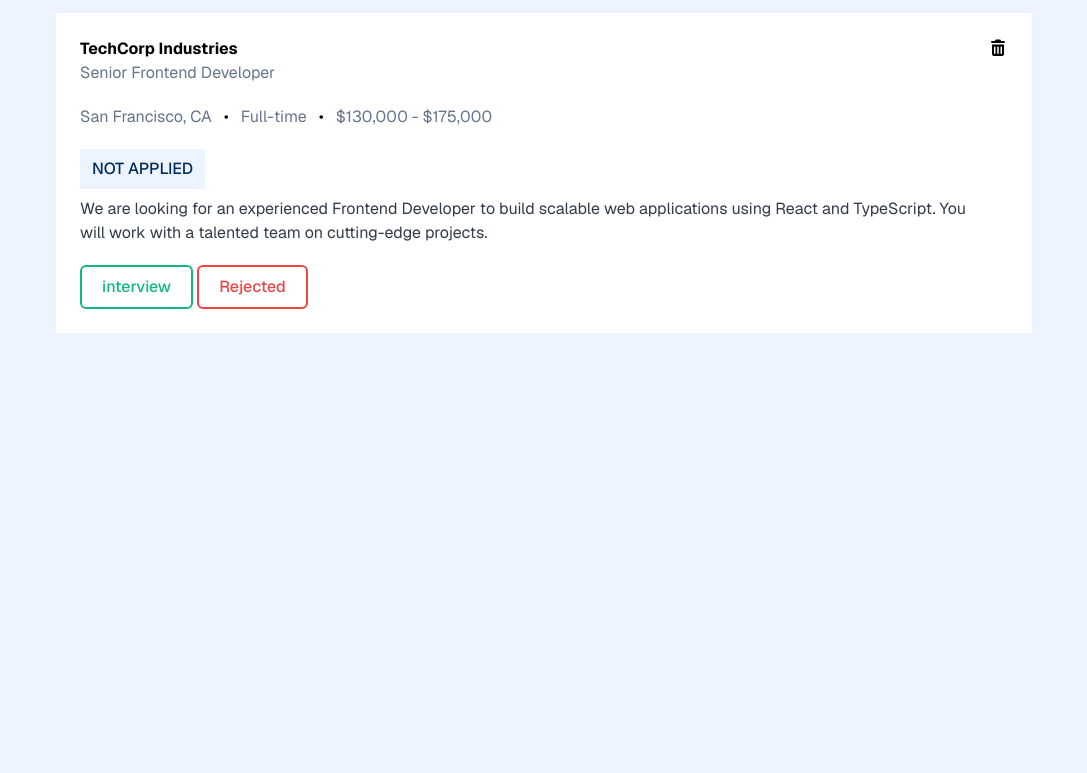
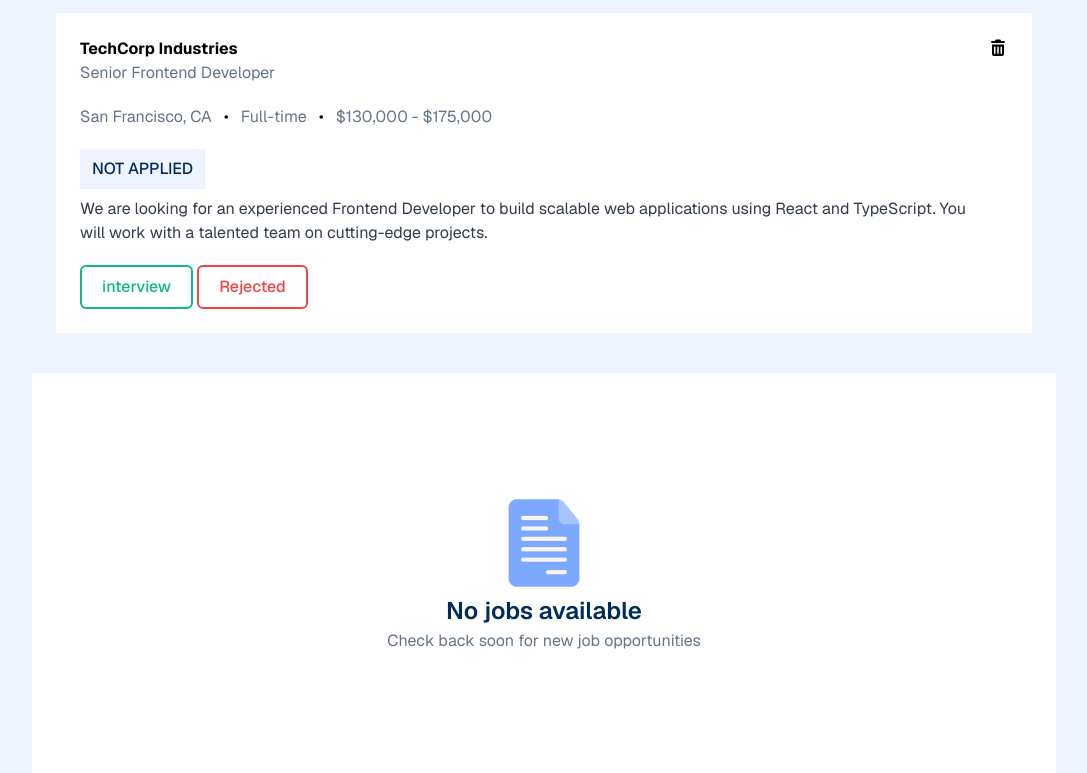
Before and after one commit to ShariareParvez/B13-Assignment-4, a plain HTML site: page home.html in a window 1280 px wide. Shown: the part 2724-3497 px from the top of the page, without its empty margins (96-1183 px from the left). Before the commit the page ends 3097 px from the top, so only its background shows below. Drawn offline with nearby package versions, Linux system fonts and the light colour scheme.

Commit message:
answer the question

```diff
--- a/home.html
+++ b/home.html
@@ -314,7 +314,7 @@
       </div>
     </section>
 
-    <section class="bg-white hidden">
+    <section id="empty-job" class="bg-white hidden">
       <div class="h-[400px] flex flex-col items-center justify-center">
         <div class="mb-20px"> <img src="jobs.png" alt=""></div>
         <div class="text-center ">
--- a/job.js
+++ b/job.js
@@ -23,10 +23,28 @@
   interviewCounts.innerText = interViewList.length;
   rejectedCounts.innerText = rejectedList.length;
   totalJobs.innerText = jobCard.children.length;
+
+  const emptySection = document.getElementById('empty-job');
+  if (jobCard.children.length === 0) {
+    emptySection.classList.remove('hidden');
+  } else {
+    emptySection.classList.add('hidden');
+  }
+
+  if (rejectedList.length === 0 ) {
+    emptySection.classList.remove('hidden');
+  }else{
+    emptySection.classList.add('hidden');
+  }
+  if (interViewList.length === 0) {
+    emptySection.classList.remove('hidden');
+  }else{
+    emptySection.classList.add('hidden');
+  }
 }
 
+
 calculateCounts();
-
 
 function toggleStyle(id) {
 
@@ -36,6 +54,7 @@
   interviewFilterBtn.classList.remove('bg-[#3B82F6]', 'text-white');
   rejectedFilterBtn.classList.remove('bg-[#3B82F6]', 'text-white');
 
+
   allFilterBtn.classList.add('bg-white', 'text-black');
   interviewFilterBtn.classList.add('bg-white', 'text-black');
   rejectedFilterBtn.classList.add('bg-white', 'text-black');
@@ -43,6 +62,8 @@
   const selected = document.getElementById(id);
   selected.classList.remove('bg-white', 'text-black');
   selected.classList.add('bg-[#3B82F6]', 'text-white');
+
+
 
   if (id === 'all-filter-btn') {
     jobCard.classList.remove('hidden');
```
Also changed, not shown: 1 other file.
